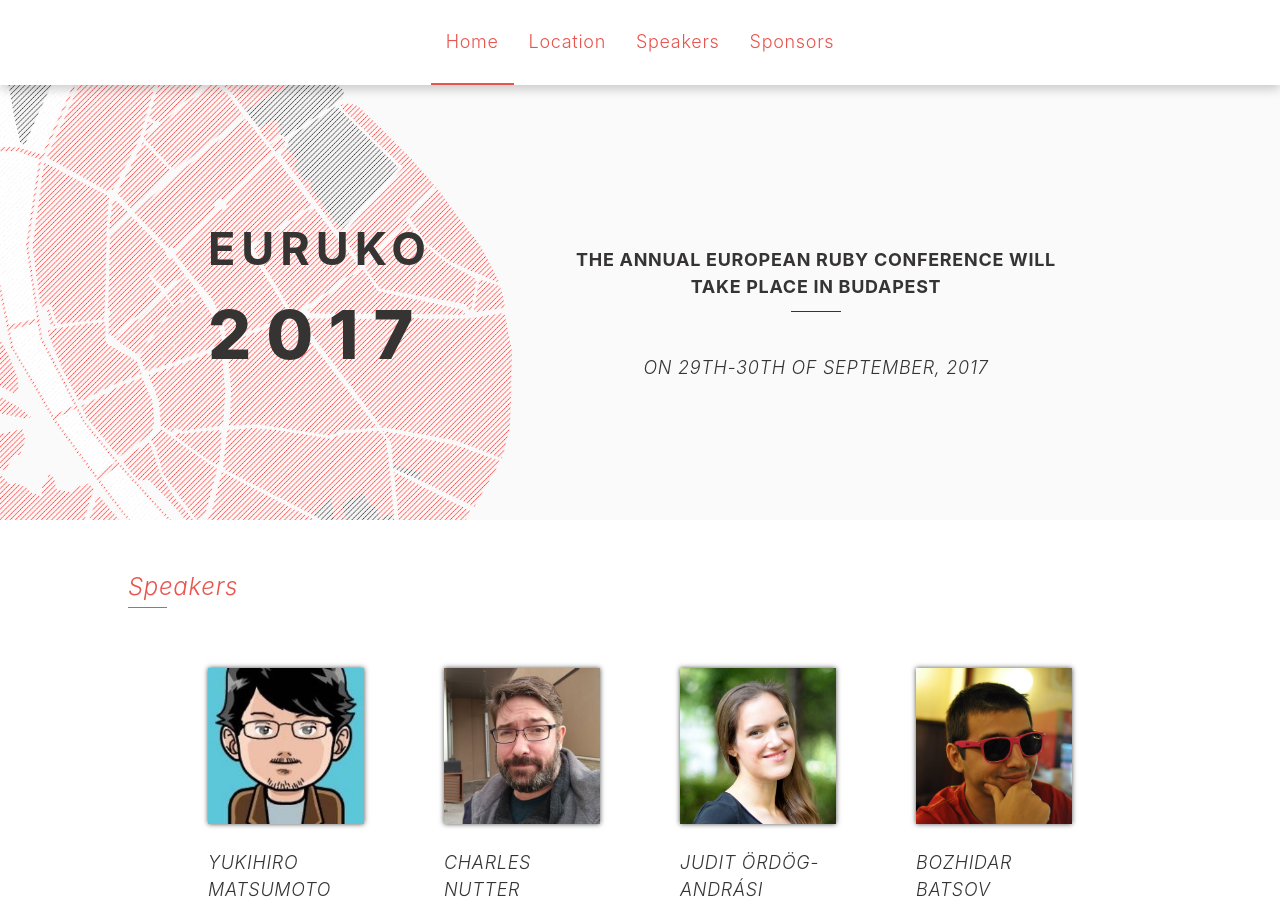
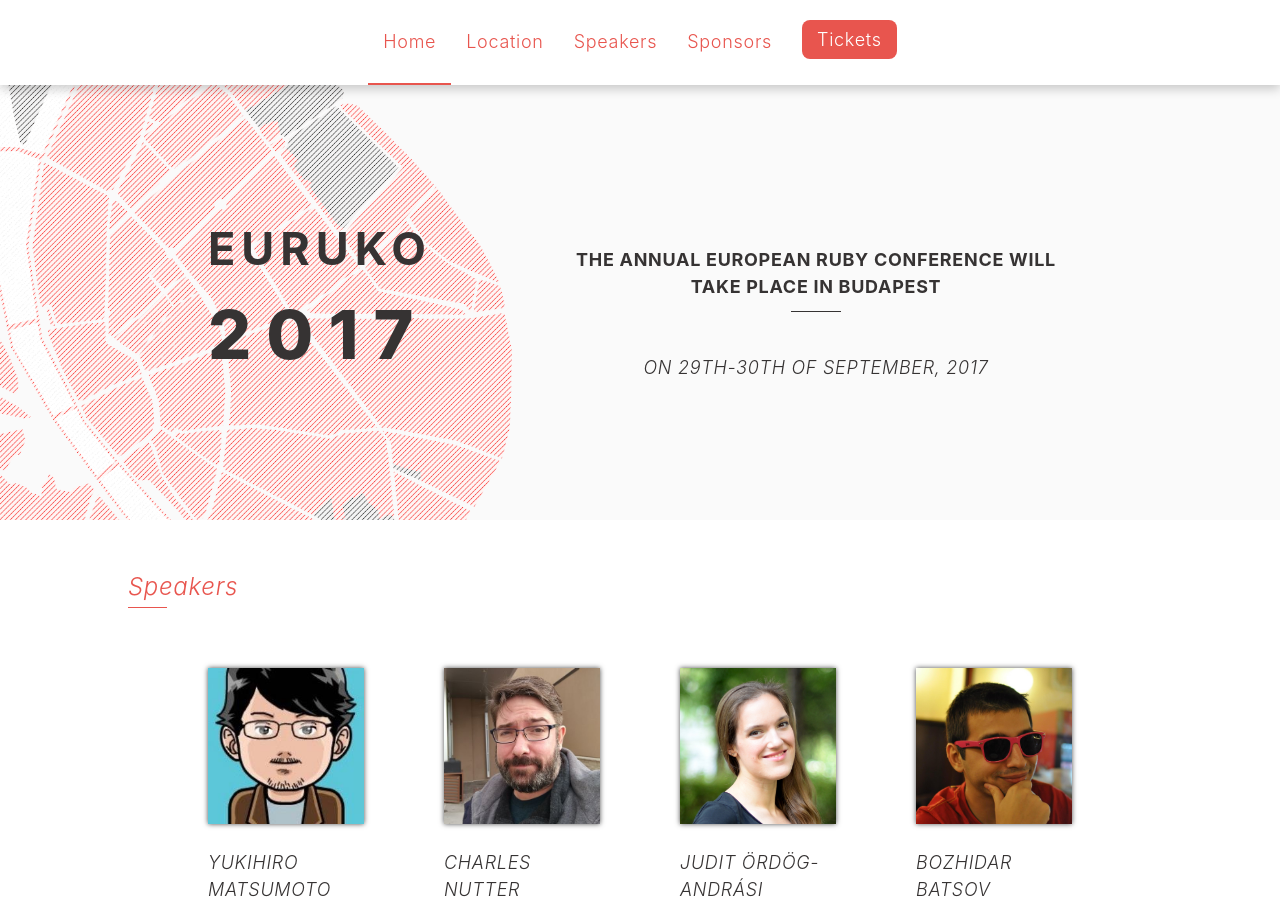
Before and after one commit to euruko/euruko2017.github.io, a Jekyll site: the page built from index.html, in a window 1280 px wide and 900 px high. Built offline with Jekyll 4.4.1, drawn with Linux system fonts in a browser that asks for light colours.

Commit message:
Added ticket link
* Added static menu button to the menubar that opens the url on a new
tab
* Replaced the ticket link in the footer

```diff
--- a/_includes/footer.html
+++ b/_includes/footer.html
@@ -9,7 +9,7 @@
     </div>
     <div class="footer-column">
       <div class="footer-column__title">INFORMATION</div>
-      <div class="footer-column__item"><a href="/tickets/">Tickets</a></div>
+      <div class="footer-column__item"><a href="https://euruko2017.yapsody.com/event/book/95176/395926" target="_blank" rel="noopener noreferrer">Tickets</a></div>
       <div class="footer-column__item"><a href="http://berlincodeofconduct.org/" target="_blank" rel="noopener noreferrer">Code of Conduct</a></div>
       <div class="footer-column__item"><a href="/legal-information/">Legal Information</a></div>
     </div>
--- a/_includes/header.html
+++ b/_includes/header.html
@@ -13,5 +13,14 @@
         </li>
       {% endif %}
     {% endfor %}
+    <li class="nav-item nav-item--highlighted">
+      <a
+        href="https://euruko2017.yapsody.com/event/book/95176/395926"
+        target="_blank"
+        rel="noopener noreferrer"
+      >
+          Tickets
+      </a>
+    </li>
   </ul>
 </header>
```
